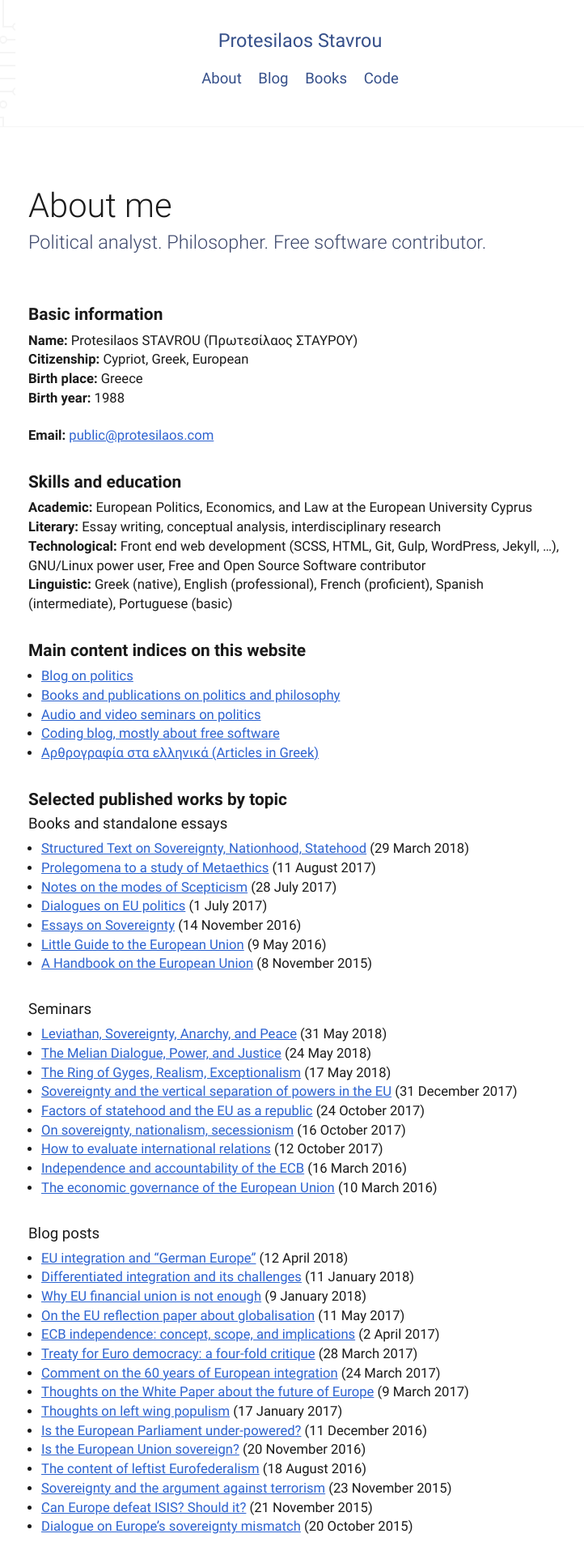
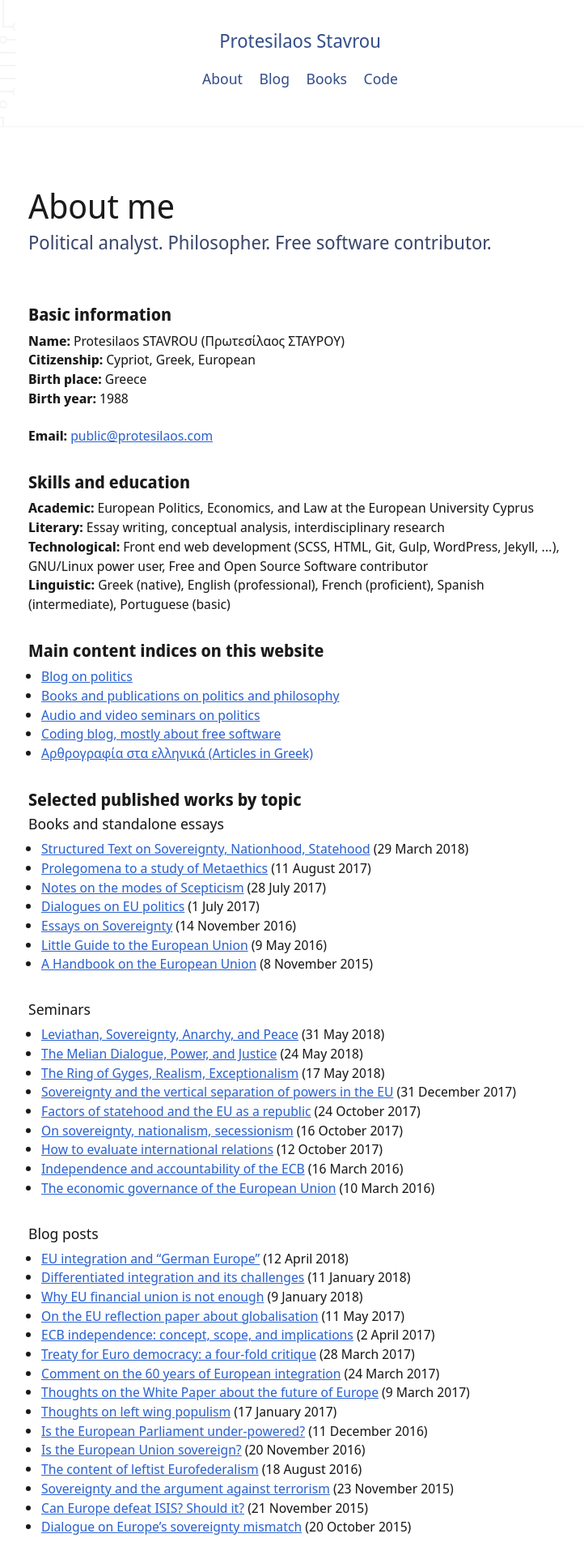
Before and after one commit to protesilaos/protesilaos.github.io, a Jekyll site: the page built from _pages/author.md, in a window 1280 px wide. Shown: the top 1920 px of the page at 81% size, without its empty margins (269-991 px from the left). Built offline with Jekyll 4.4.1, drawn with Linux system fonts in a browser that asks for light colours.

Commit message:
Update sans and mono font stacks.

```diff
--- a/_sass/_variables.scss
+++ b/_sass/_variables.scss
@@ -149,8 +149,8 @@
 // Font stacks
 // -----------------------------------------------------------------------------
 $serif: serif;
-$sans: Roboto, -apple-system, BlinkMacSystemFont, "Segoe UI", sans-serif;
-$mono: Consolas, Monaco, monospace;
+$sans: 'Noto Sans Display', -apple-system, BlinkMacSystemFont, "Segoe UI", Roboto, sans-serif;
+$mono: "SFMono-Regular", Monaco, Consolas, 'Noto Sans Mono', Hack, 'DejaVu Sans Mono', monospace;
 
 // Functions
 // =============================================================================
```
